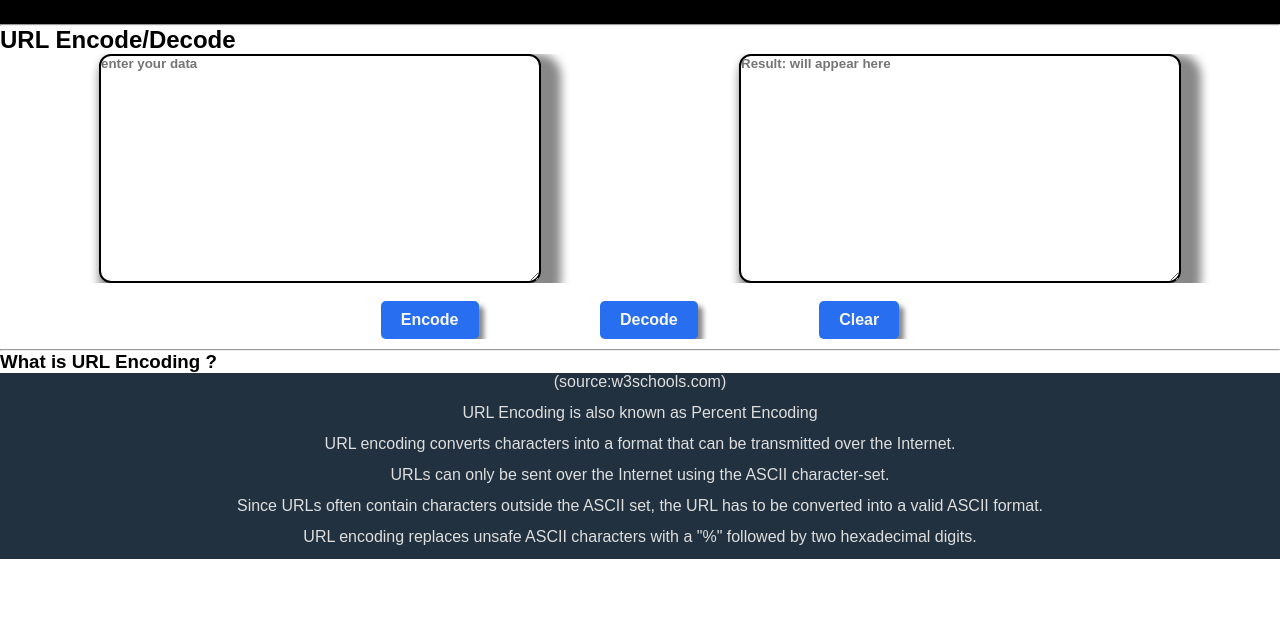
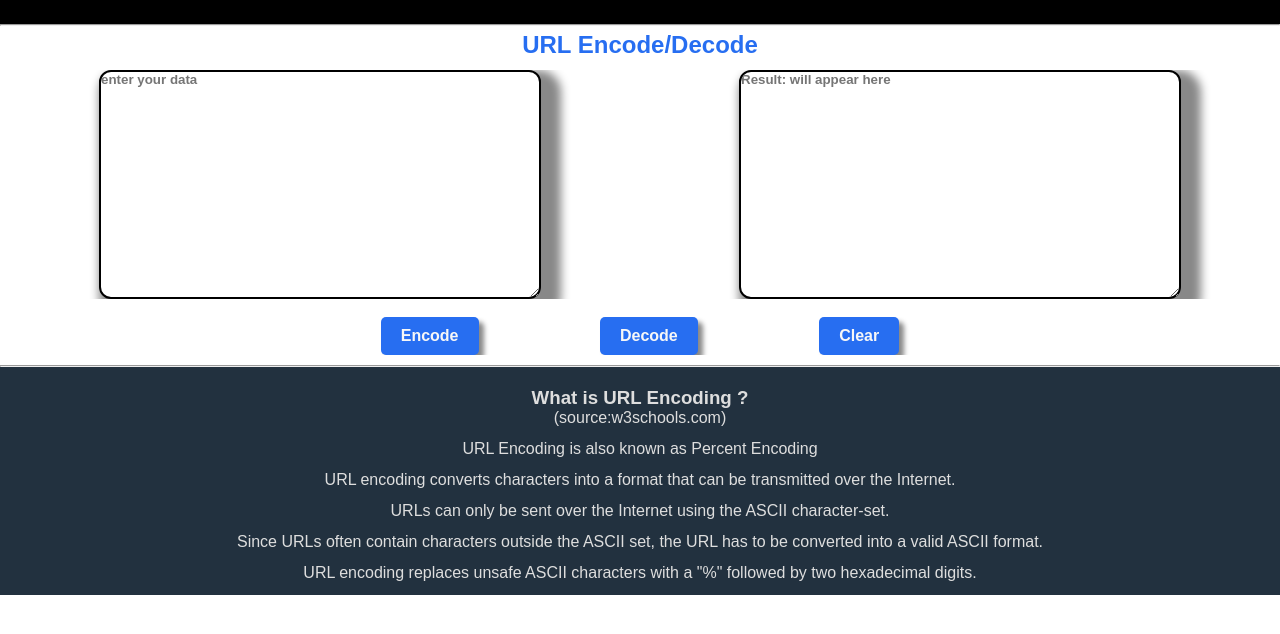
Before and after one commit to Dheeruyendra/Utility_Tools, a plain HTML site: page encode-decode.html in a window 1280 px wide. Shown: the part 76-710 px from the top of the page. Drawn offline with Linux system fonts and the light colour scheme.

Commit message:
Update encode-decode.css

```diff
--- a/encode-decode.css
+++ b/encode-decode.css
@@ -1,5 +1,5 @@
 
-.Page-title h1 {
+.Page-title h2 {
     margin-top: 5px;
     margin-bottom: 11px;
     display: flex;
@@ -92,7 +92,7 @@
     font-family: Arial, Helvetica, sans-serif;
 }
 
-.definitions h2 {
+.definitions h3 {
     background-color: hsl(209deg 29% 19%);
    display: flex;
    align-content: center;
```
